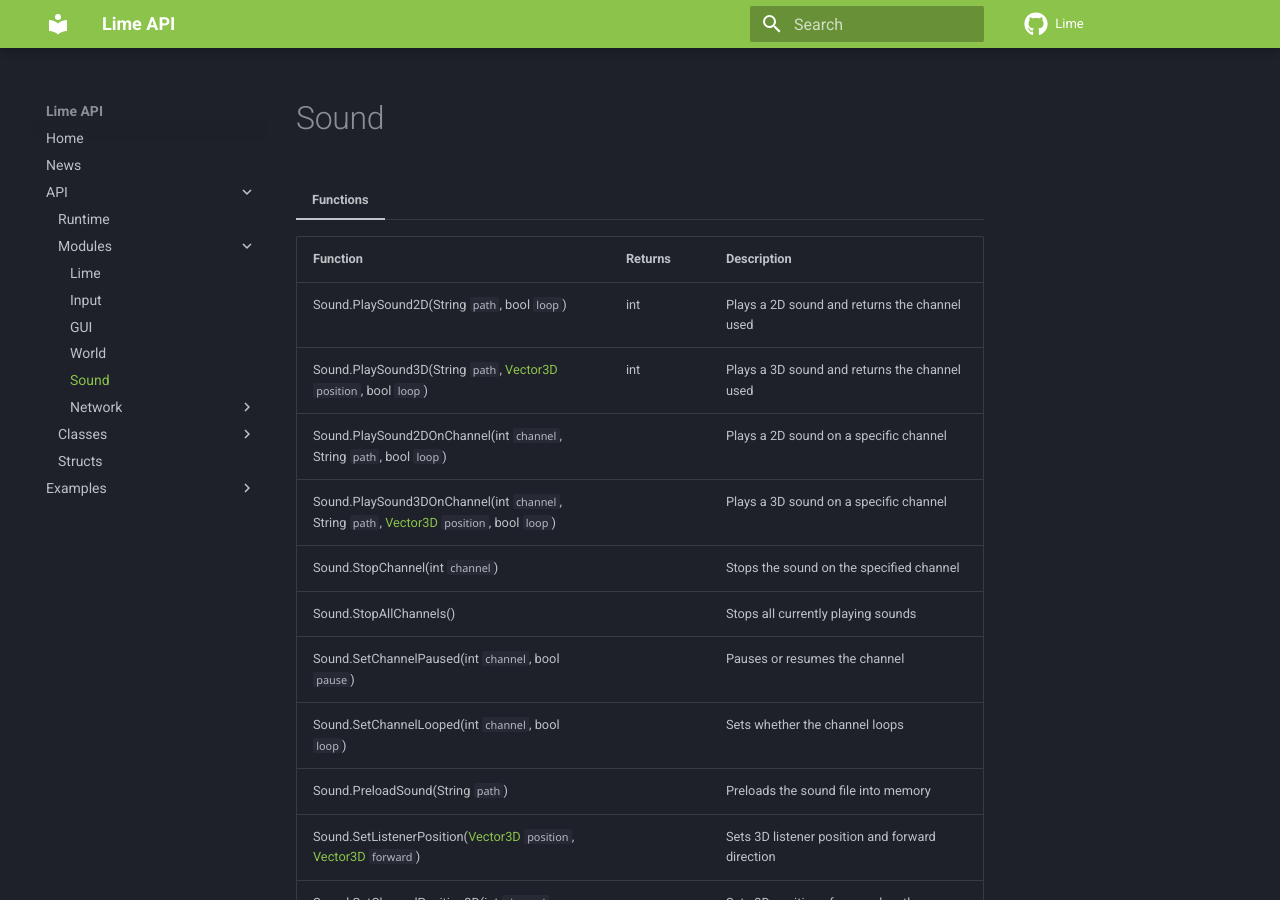
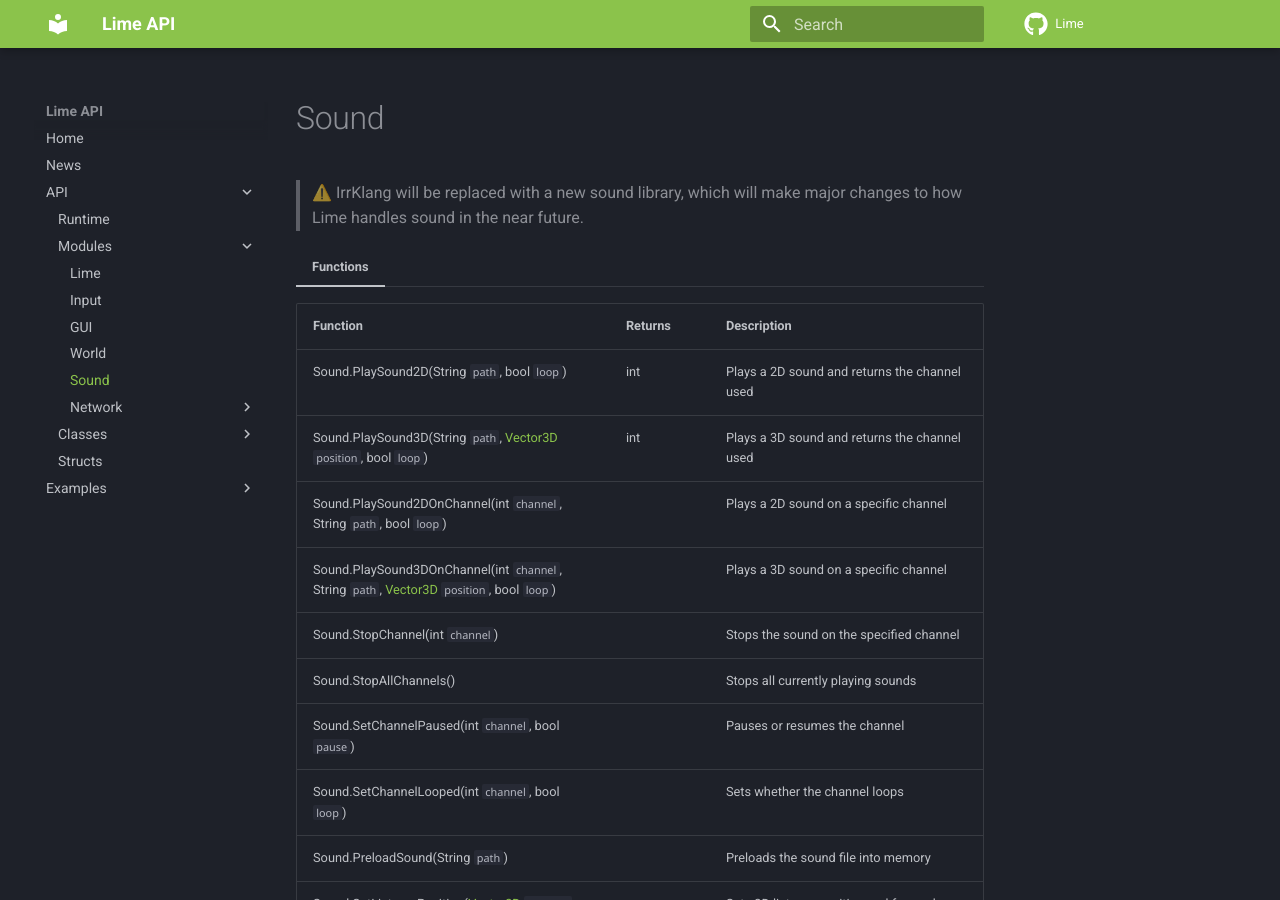
Before and after one commit to darttheg/LimeAPI, an MkDocs documentation site: the page built from docs/api/modules/sound.md, in a window 1280 px wide and 900 px high. Built offline with MkDocs 1.6.1 and Material for MkDocs 9.7.7, drawn with Linux system fonts in a browser that asks for light colours; comment, search, counter and statistics services are not loaded; some of the changed lines change nothing that is shown.

Commit message:
Add dummy examples, Sound warning

```diff
--- a/docs/api/modules/sound.md
+++ b/docs/api/modules/sound.md
@@ -1,3 +1,5 @@
+> ⚠️ IrrKlang will be replaced with a new sound library, which will make major changes to how Lime handles sound in the near future.
+
 === "Functions"
 
     | Function | Returns | Description |
--- a/mkdocs.yml
+++ b/mkdocs.yml
@@ -71,6 +71,15 @@
     - Structs: ./api/structs.md
   - Examples:
     - 01 Hello World: example-01.md
+    - 02 Collisions and Hitboxes: example-01.md
+    - 03 Input: example-01.md
+    - 04 Sound Channels: example-01.md
+    - 05 Materials: example-01.md
+    - 06 Textures: example-01.md
+    - 07 Lighting: example-01.md
+    - 08 Multiplayer: example-01.md
+    - 09 MeshBuffer: example-01.md
+    - 10 Packaging and Release: example-01.md
 
 repo_url: https://github.com/darttheg/Lime
 repo_name: Lime
```
